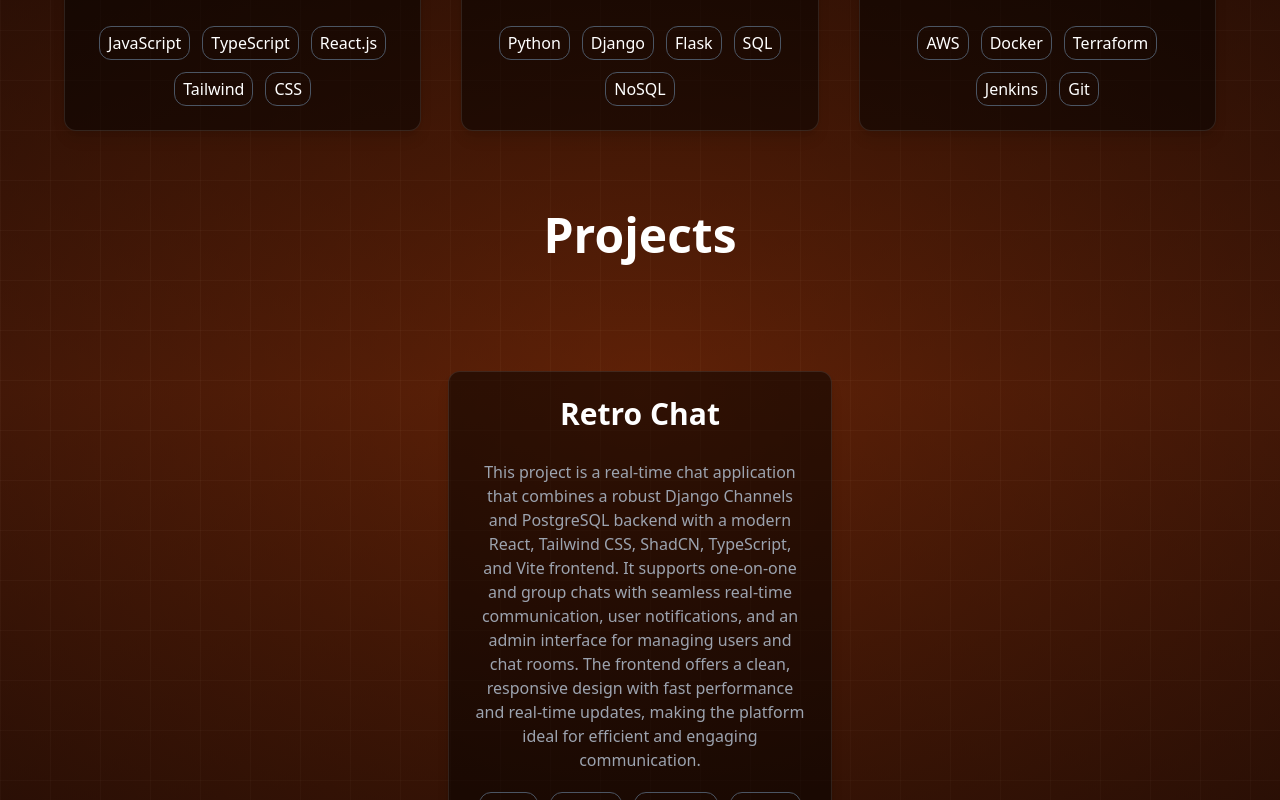
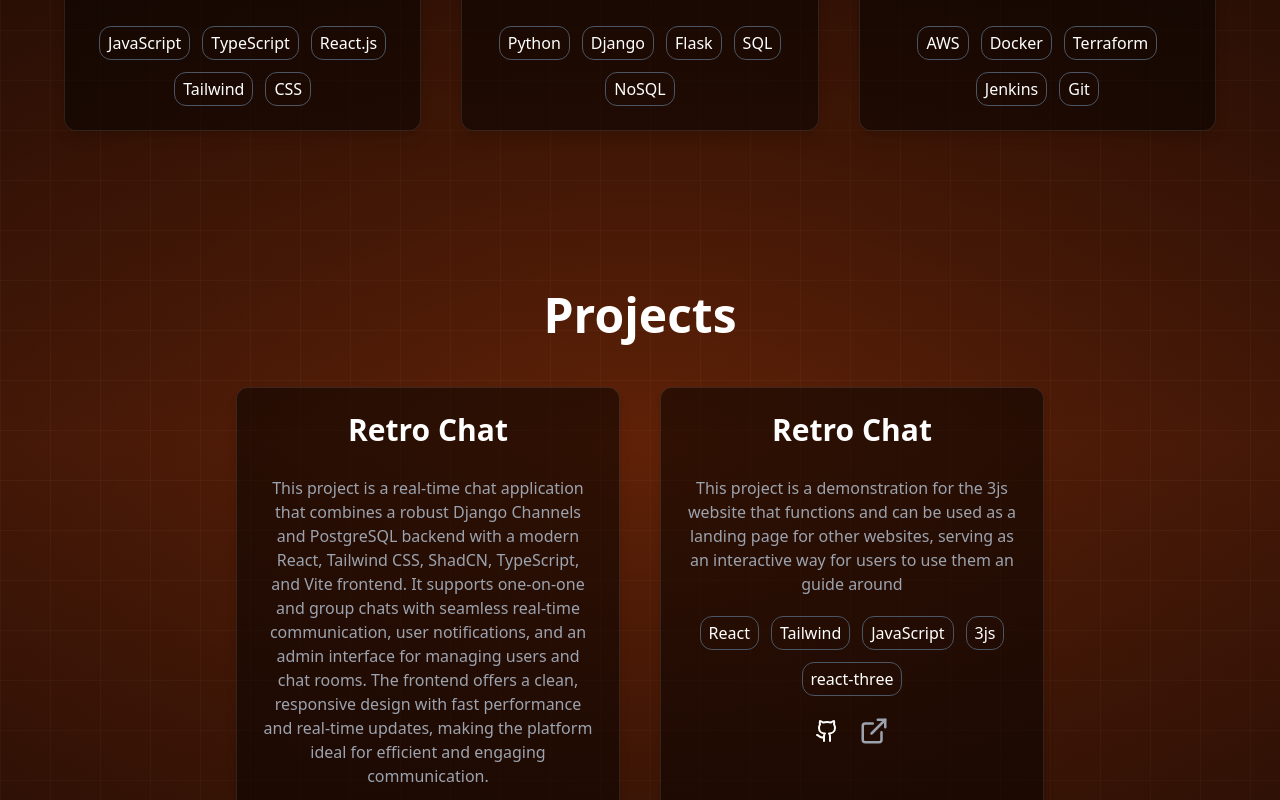
Before and after one commit to Psudopodiya/portfolio, a React (Vite) app: page / in a window 1280 px wide. Shown: the part 920-1720 px from the top of the page. Built offline with nearby package versions, Linux system fonts and the light colour scheme.

Commit message:
added 3js project

```diff
--- a/src/components/ProjectsSection.tsx
+++ b/src/components/ProjectsSection.tsx
@@ -1,5 +1,6 @@
 import { projects } from "@/utils/data";
 import { Card, CardContent } from "@/components/ui";
+import { ExternalLink, GithubIcon } from "lucide-react";
 
 interface ProjectsSectionProps {
   isDarkTheme: boolean;
@@ -9,9 +10,9 @@ function ProjectsSection({ isDarkTheme }: ProjectsSectionProps) {
   return (
     <section
       id="projects"
-      className="container mx-auto px-4 flex flex-col items-center gap-8 text-center py-20 mb-10"
+      className="container mx-auto px-4 flex flex-col items-center gap-8 text-center py-20 my-20"
     >
-      <div className="text-center mb-16">
+      <div className="text-center">
         <h2 className="text-3xl md:text-5xl font-bold mb-4">Projects</h2>
       </div>
 
@@ -23,14 +24,11 @@ function ProjectsSection({ isDarkTheme }: ProjectsSectionProps) {
               isDarkTheme
                 ? "bg-black/50 border-white/10"
                 : "bg-white/50 border-black/10"
-            } border shadow-lg transition-all hover:shadow-orange-500/20 ${
+            } border shadow-lg transition-all hover:shadow-orange-500/20 hover:scale-105 duration-300 ${
               isDarkTheme ? "text-white" : "text-black"
             } cursor-pointer w-full max-w-sm`}
           >
-            <CardContent
-              className="p-6 flex flex-col items-center gap-5"
-              onClick={() => window.open(project.link, "_blank")}
-            >
+            <CardContent className="p-6 flex flex-col items-center gap-5">
               <h3 className="text-xl md:text-3xl font-semibold mb-2">
                 {project.name}
               </h3>
@@ -49,6 +47,29 @@ function ProjectsSection({ isDarkTheme }: ProjectsSectionProps) {
                   </div>
                 ))}
               </div>
+
+              <div
+                className={`${
+                  isDarkTheme ? "text-gray-400" : "text-gray-600"
+                } inline-flex flex-wrap items-center gap-5 justify-center`}
+              >
+                <a
+                  href={project.repository_link}
+                  target="_blank"
+                  className={`hover:text-orange-500 ${
+                    isDarkTheme ? "text-white" : "text-black"
+                  }`}
+                >
+                  <GithubIcon />
+                </a>
+                <a
+                  href={project.link}
+                  target="_blank"
+                  className="hover:text-orange-500 transition-colors"
+                >
+                  <ExternalLink size={30} />
+                </a>
+              </div>
             </CardContent>
           </Card>
         ))}
--- a/src/types/types.ts
+++ b/src/types/types.ts
@@ -10,4 +10,5 @@ export interface Project {
   tech: string[];
   info: string;
   link: string;
+  repository_link: string;
 }
--- a/src/utils/data.ts
+++ b/src/utils/data.ts
@@ -32,5 +32,14 @@ export const projects: Project[] = [
     ],
     info: "This project is a real-time chat application that combines a robust Django Channels and PostgreSQL backend with a modern React, Tailwind CSS, ShadCN, TypeScript, and Vite frontend. It supports one-on-one and group chats with seamless real-time communication, user notifications, and an admin interface for managing users and chat rooms. The frontend offers a clean, responsive design with fast performance and real-time updates, making the platform ideal for efficient and engaging communication.",
     link: "https://github.com/Psudopodiya/Retro-Chat",
+    repository_link: "https://github.com/Psudopodiya/Retro-Chat",
+  },
+
+  {
+    name: "Retro Chat",
+    tech: ["React", "Tailwind", "JavaScript", "3js", "react-three"],
+    info: "This project is a demonstration for the 3js website that functions and can be used as a landing page for other websites, serving as an interactive way for users to use them an guide around ",
+    link: "https://landing-page-gamma-liard-58.vercel.app/",
+    repository_link: "https://github.com/Psudopodiya/3js-COE",
   },
 ];
```
